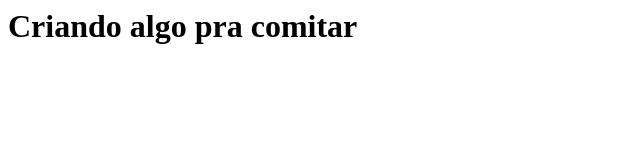
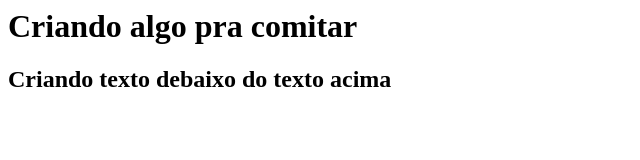
Before and after one commit to felinjob/aula_git, a plain HTML site: page index.html in a window 1280 px wide. Shown: the whole page, without its empty margins (0-640 px from the left). Drawn offline with Linux system fonts and the light colour scheme.

Commit message:
editando texto do index

```diff
--- a/index.html
+++ b/index.html
@@ -1 +1,2 @@
 <h1>Criando algo pra comitar</h1>
+<h2>Criando texto debaixo do texto acima</h2>
```
